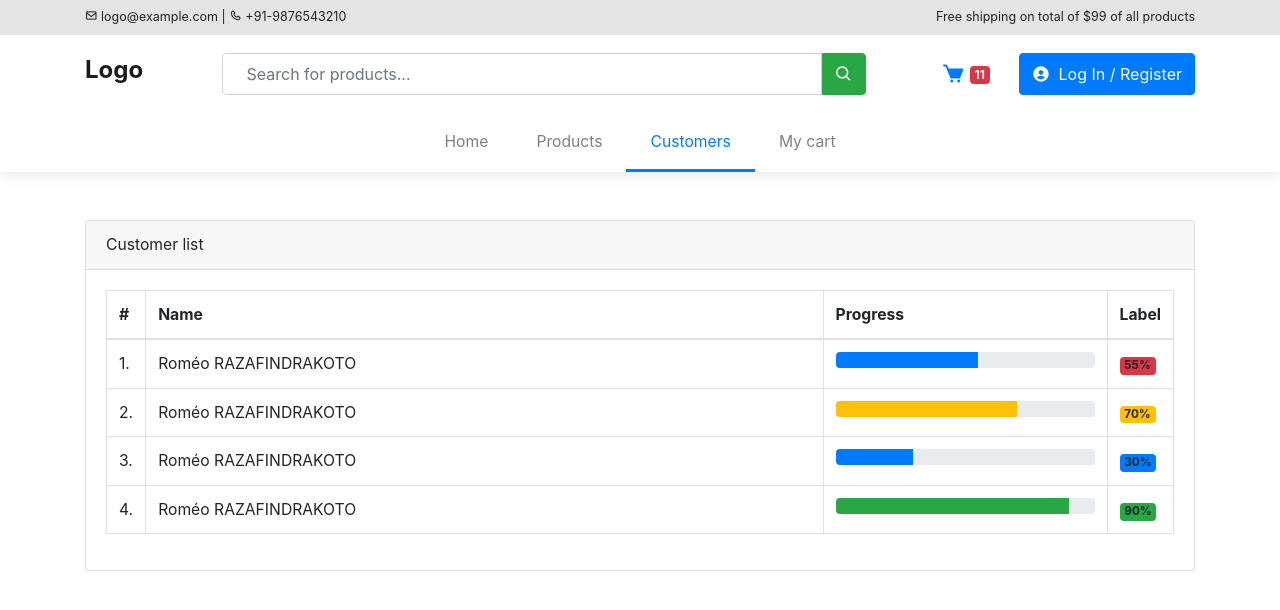
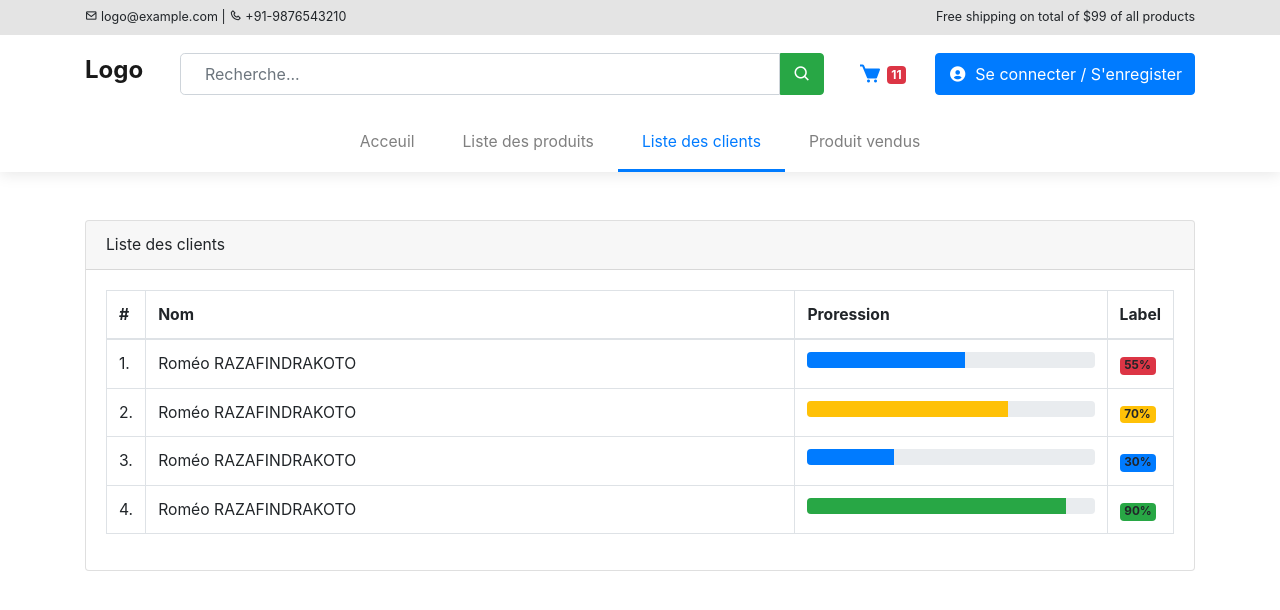
Before and after one commit to dah-romy/supermarket, a Symfony app: template templates/customer.html.twig in a window 1280 px wide. Shown: the top 610 px of the page. Run offline with Twig, Linux system fonts and the light colour scheme; the template is opened without the code that fills it, so the values that code supplies are empty; some libraries are stand-ins or nearby versions.

Commit message:
Modification langue

```diff
--- a/templates/cart.html.twig
+++ b/templates/cart.html.twig
@@ -8,7 +8,7 @@
 <div class="container pt-5">
   <div class="card">
     <div class="card-header">
-      My cart
+      Liste des produits vendus
     </div>
 
     <div class="card-body">
--- a/templates/common/navbar.html.twig
+++ b/templates/common/navbar.html.twig
@@ -18,7 +18,7 @@
 
     <div class="collapse navbar-collapse">
       <form class="form-inline my-2 my-lg-0 mx-auto">
-        <input class="form-control" type="search" placeholder="Search for products..." aria-label="Search">
+        <input class="form-control" type="search" placeholder="Recherche..." aria-label="Search">
         <button class="btn btn-success my-2 my-sm-0" type="submit"><i class="bx bx-search"></i></button>
       </form>
 
@@ -28,7 +28,7 @@
               class="badge badge-danger">11</span></a>
         </li>
         <li class="nav-item ml-md-3">
-          <a class="btn btn-primary" href="#"><i class="bx bxs-user-circle mr-1"></i> Log In / Register</a>
+          <a class="btn btn-primary" href="#"><i class="bx bxs-user-circle mr-1"></i> Se connecter / S'enregister</a>
         </li>
       </ul>
     </div>
@@ -41,16 +41,16 @@
     <div class="collapse navbar-collapse" id="navbar">
       <ul class="navbar-nav mx-auto">
         <li class="nav-item {% if home is defined %}active{% endif %}">
-          <a class="nav-link" href="{{path('home')}}">Home {% if home is defined %}<span class="sr-only">(current)</span>{% endif %}</a>
+          <a class="nav-link" href="{{path('home')}}">Acceuil {% if home is defined %}<span class="sr-only">(current)</span>{% endif %}</a>
         </li>
         <li class="nav-item {% if product is defined %}active{% endif %}">
-          <a class="nav-link" href="{{path('product')}}">Products {% if product is defined %}<span class="sr-only">(current)</span>{% endif %}</a>
+          <a class="nav-link" href="{{path('product')}}">Liste des produits {% if product is defined %}<span class="sr-only">(current)</span>{% endif %}</a>
         </li>
         <li class="nav-item {% if customer is defined %}active{% endif %}">
-          <a class="nav-link" href="{{path('client')}}">Customers {% if customer is defined %}<span class="sr-only">(current)</span>{% endif %}</a>
+          <a class="nav-link" href="{{path('client')}}">Liste des clients {% if customer is defined %}<span class="sr-only">(current)</span>{% endif %}</a>
         </li>
         <li class="nav-item {% if cart is defined %}active{% endif %}">
-          <a class="nav-link" href="{{path('cart')}}">My cart {% if cart is defined %}<span class="sr-only">(current)</span>{% endif %}</a>
+          <a class="nav-link" href="{{path('cart')}}">Produit vendus {% if cart is defined %}<span class="sr-only">(current)</span>{% endif %}</a>
         </li>
       </ul>
     </div>
@@ -62,7 +62,7 @@
     <div class="row">
       <div class="col-12">
         <form class="form-inline mb-3 mx-auto">
-          <input class="form-control" type="search" placeholder="Search for products..." aria-label="Search">
+          <input class="form-control" type="search" placeholder="Recherche..." aria-label="Search">
           <button class="btn btn-success" type="submit"><i class="bx bx-search"></i></button>
         </form>
       </div>
@@ -76,7 +76,7 @@
     <div class="container">
       <div class="row align-items-center">
         <div class="col-10 pl-0">
-          <a class="btn btn-primary" href="#"><i class="bx bxs-user-circle mr-1"></i> Log In</a>
+          <a class="btn btn-primary" href="#"><i class="bx bxs-user-circle mr-1"></i> Se connecter</a>
         </div>
 
         <div class="col-2 text-left">
--- a/templates/customer.html.twig
+++ b/templates/customer.html.twig
@@ -8,7 +8,7 @@
 <div class="container pt-5">
   <div class="card">
     <div class="card-header">
-      Customer list
+      Liste des clients
     </div>
 
     <div class="card-body">
@@ -16,8 +16,8 @@
         <thead>
           <tr>
             <th style="width: 10px">#</th>
-            <th>Name</th>
-            <th>Progress</th>
+            <th>Nom</th>
+            <th>Proression</th>
             <th style="width: 40px">Label</th>
           </tr>
         </thead>
```
